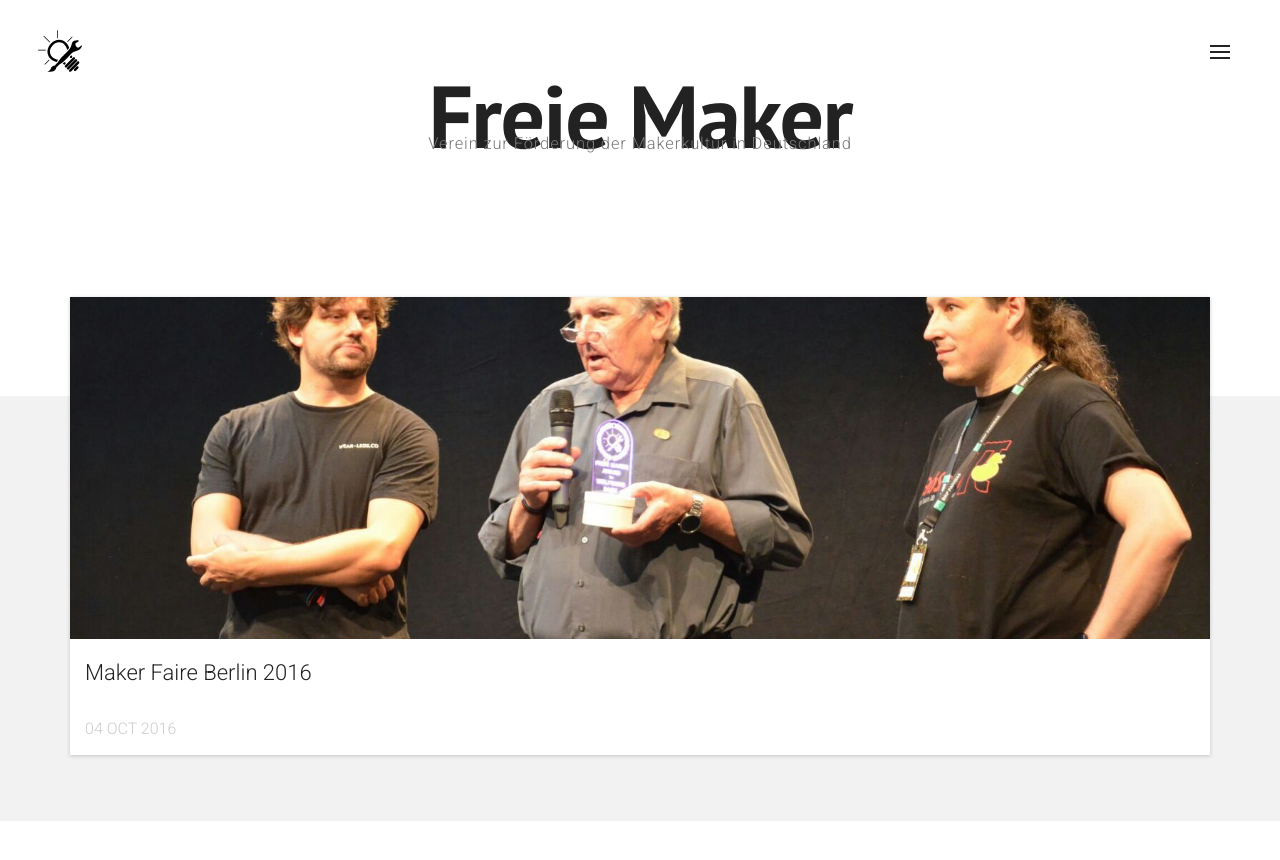
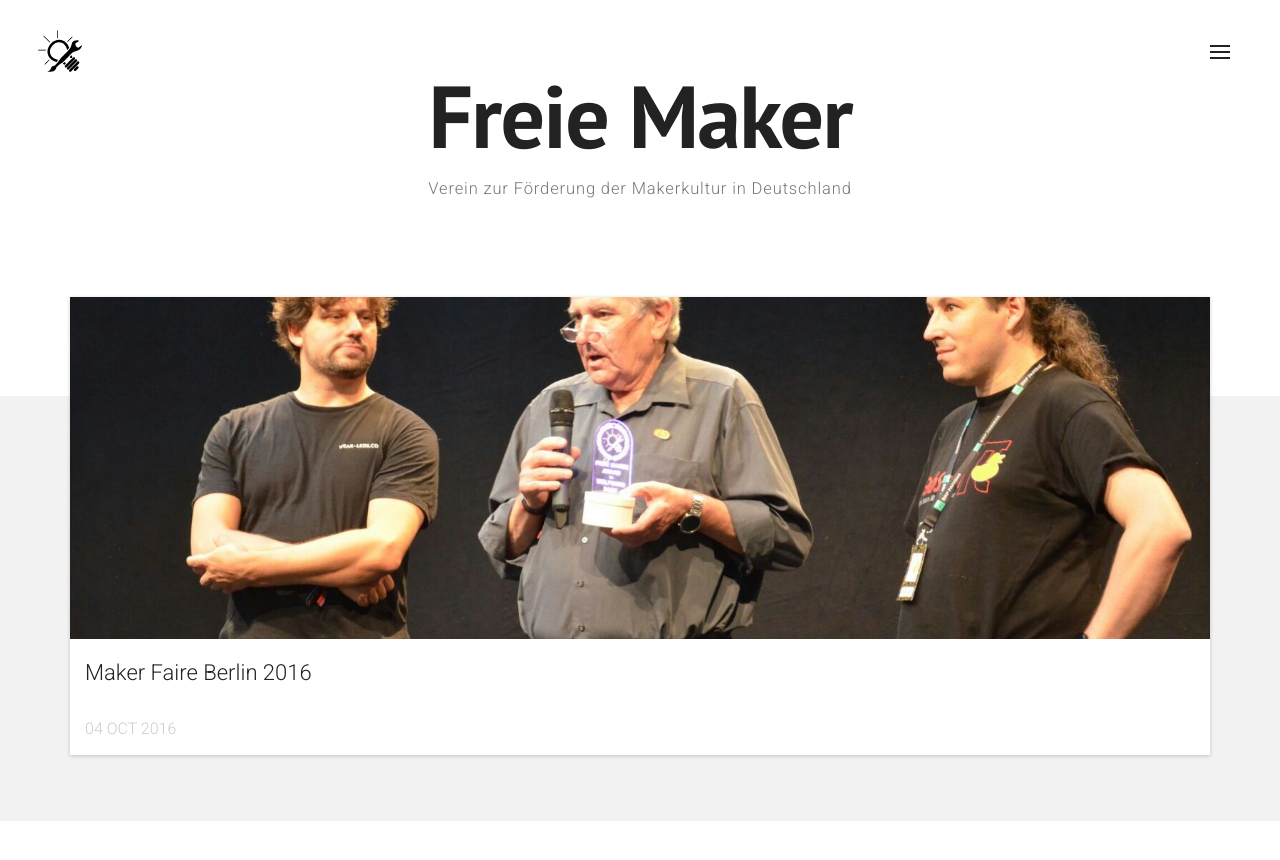
Before and after one commit to FreieMaker/FreieMaker.github.io, a Jekyll site: the page built from index.html, in a window 1280 px wide. Shown: the top 860 px of the page. Built offline with Jekyll 4.4.1, drawn with Linux system fonts in a browser that asks for light colours; nearby versions of some CDN libraries; some web fonts are replaced.

Commit message:
Top 150px

```diff
--- a/assets/css/main.css
+++ b/assets/css/main.css
@@ -1789,7 +1789,7 @@ body {
 .postMeta-wrapper--frontpage {
   position: absolute;
   display: inherit;
-  top: 105px;
+  top: 150px;
   left: 50%;
   -webkit-transform: translateX(-50%);
       -ms-transform: translateX(-50%);
```
